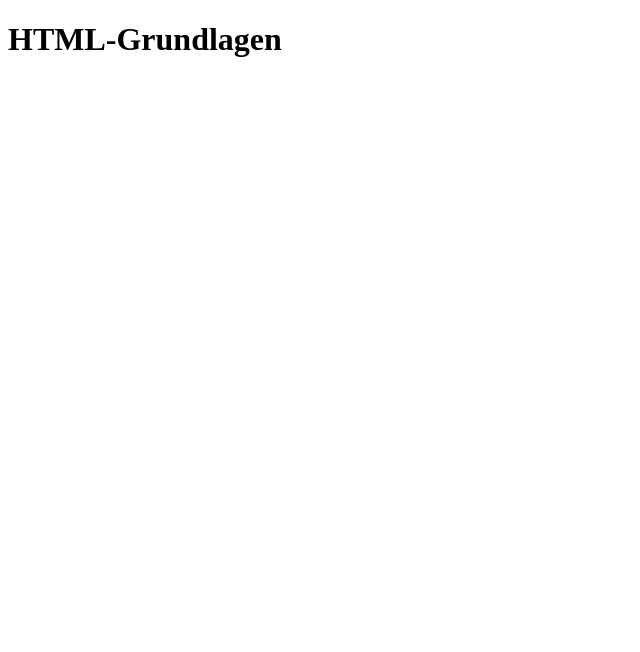
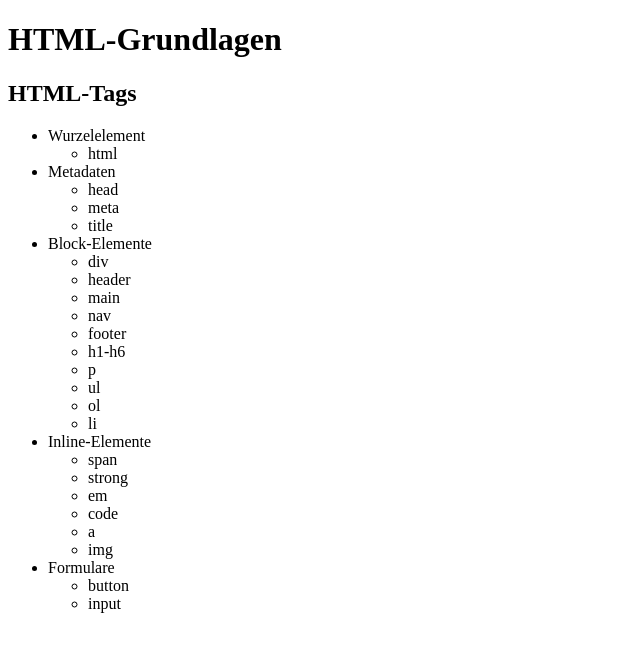
Before and after one commit to meisterk/2020-10-08-html-grundlagen, a plain HTML site: page index.html in a window 1280 px wide. Shown: the whole page, without its empty margins (0-640 px from the left). Drawn offline with Linux system fonts and the light colour scheme.

Commit message:
Add list with elements

```diff
--- a/index.html
+++ b/index.html
@@ -7,5 +7,48 @@
 </head>
 <body>
     <h1>HTML-Grundlagen</h1>
+    <h2>HTML-Tags</h2>
+    <ul>
+        <li>Wurzelelement
+            <ul><li>html</li></ul>
+        </li>
+        <li>Metadaten
+            <ul>
+                <li>head</li>
+                <li>meta</li>
+                <li>title</li>
+            </ul>
+        </li>
+        <li>Block-Elemente
+            <ul>
+                <li>div</li>
+                <li>header</li>
+                <li>main</li>
+                <li>nav</li>
+                <li>footer</li>
+                <li>h1-h6</li>
+                <li>p</li>
+                <li>ul</li>
+                <li>ol</li>
+                <li>li</li>
+            </ul>
+        </li>
+        <li>Inline-Elemente
+            <ul>
+                <li>span</li>
+                <li>strong</li>
+                <li>em</li>
+                <li>code</li>
+                <li>a</li>
+                <li>img</li>
+            </ul>
+        </li>
+        <li>Formulare
+            <ul>
+                <li>button</li>
+                <li>input</li>
+            </ul>
+        </li>
+    </ul>
 </body>
 </html>
```
